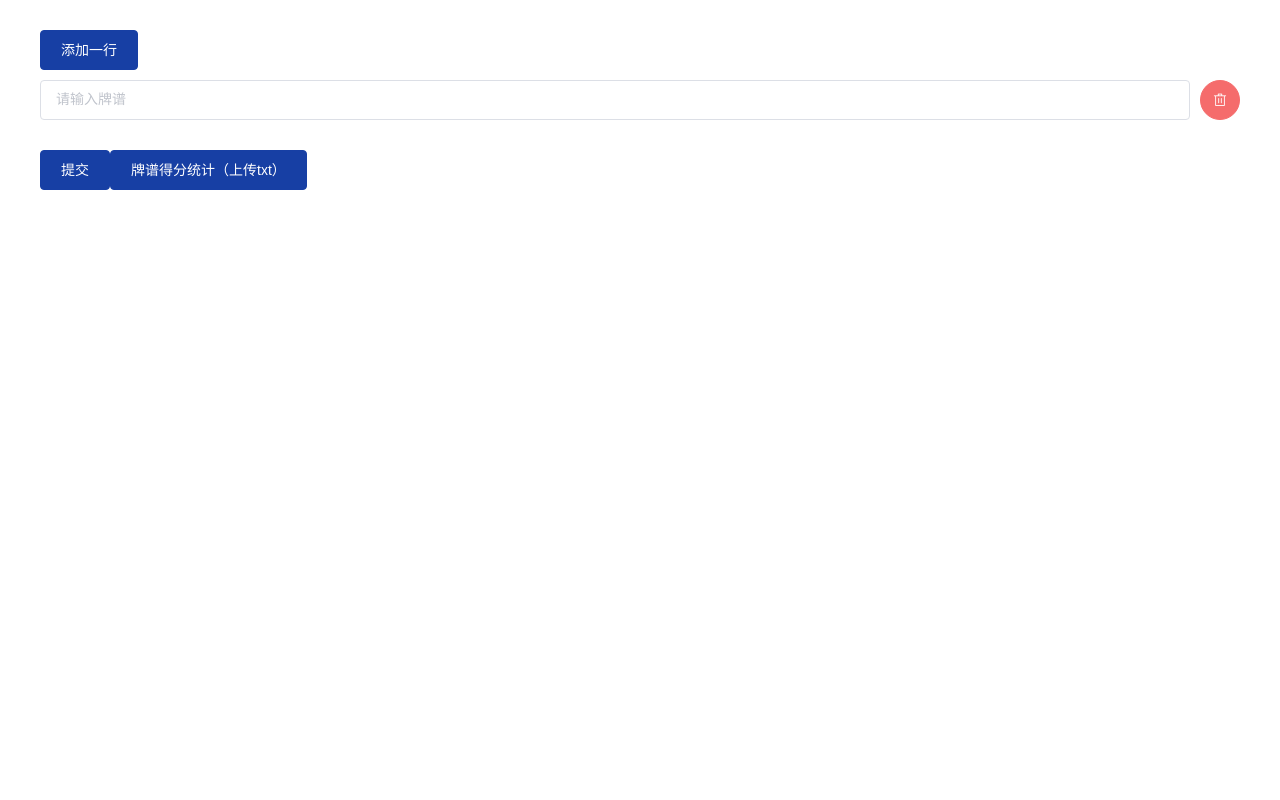
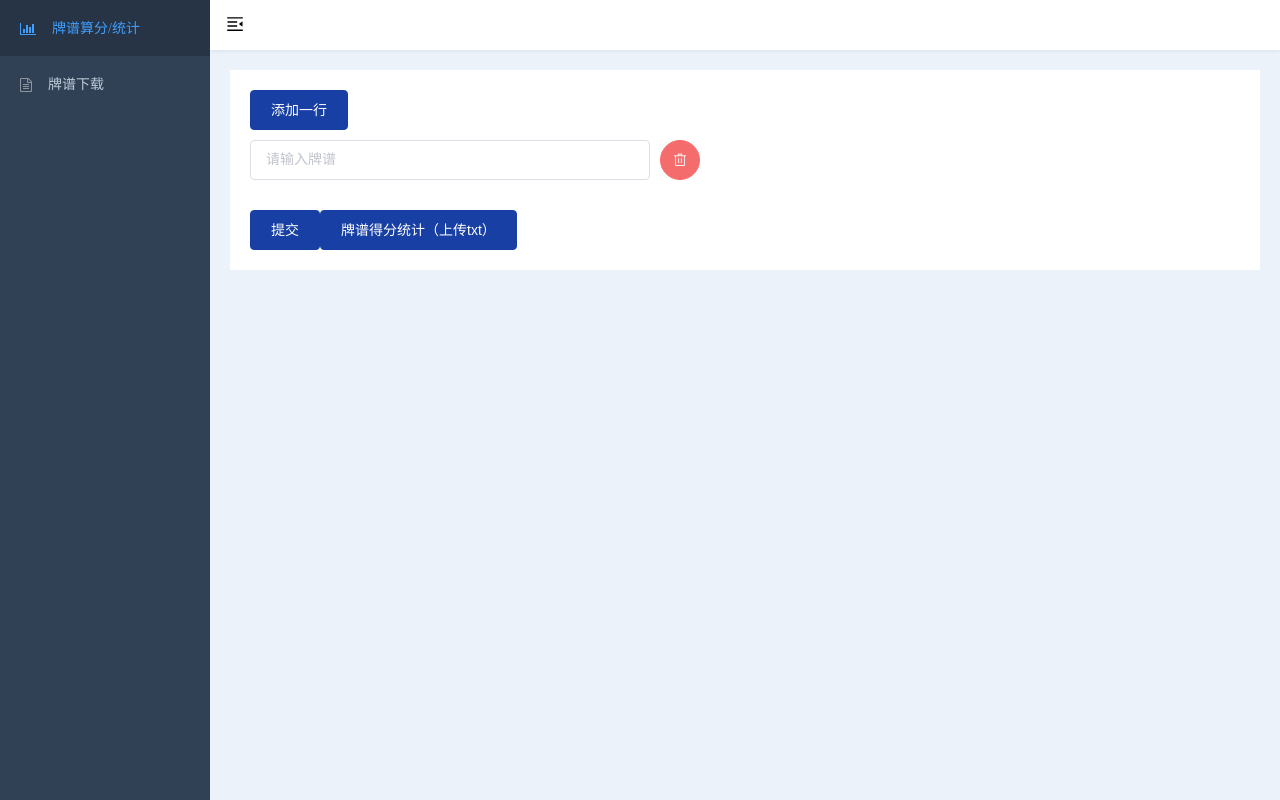
Before and after one commit to EvanMaFYH/majsoul-paipu, a Nuxt app in the folder packages/majsoul-web/: page / in a window 1280 px wide. Built offline with nearby package versions, Linux system fonts and the light colour scheme.

Commit message:
页面整合

```diff
--- a/packages/majsoul-web/assets/main.scss
+++ b/packages/majsoul-web/assets/main.scss
@@ -54,3 +54,10 @@ input,
 textarea {
   font-family: 'Microsoft YaHei', 'PingFang SC';
 }
+
+#__nuxt,
+#__layout {
+  width: 100%;
+  height: 100%;
+  overflow: hidden;
+}
--- /dev/null
+++ b/packages/majsoul-web/assets/transition.scss
@@ -0,0 +1,28 @@
+// global transition css
+
+/* fade */
+.fade-enter-active,
+.fade-leave-active {
+  transition: opacity 0.28s;
+}
+
+.fade-enter,
+.fade-leave-active {
+  opacity: 0;
+}
+
+/* fade-transform */
+.fade-transform-leave-active,
+.fade-transform-enter-active {
+  transition: all 0.5s;
+}
+
+.fade-transform-enter {
+  opacity: 0;
+  transform: translateX(-30px);
+}
+
+.fade-transform-leave-to {
+  opacity: 0;
+  transform: translateX(30px);
+}
--- a/packages/majsoul-web/assets/variable.scss
+++ b/packages/majsoul-web/assets/variable.scss
@@ -4,6 +4,7 @@ $main-title-color: #333;
 $sub-title-color: #666;
 $tip-color: #999;
 $page-main-width: 1200px;
+$page-padding: 20px;
 
 :export {
   primaryColor: $primary-color;
--- /dev/null
+++ b/packages/majsoul-web/components/el-ext-menu.js
@@ -0,0 +1,173 @@
+import Menu from 'element-ui/lib/menu'
+const DEFAULT_PROPS = {
+  children: 'children',
+  menuName: 'menuName',
+  index: 'index',
+  iconClass: 'iconClass',
+}
+export default {
+  name: 'ElExtMenu',
+  props: {
+    ...Menu.props,
+    content: {
+      type: Array,
+      default: () => [],
+    },
+    auth: {
+      type: String,
+      default: '',
+    },
+    props: Object,
+  },
+  computed: {
+    mProps() {
+      return Object.assign({}, DEFAULT_PROPS, this.props)
+    },
+  },
+  render(h) {
+    return this.renderMenu(h, 'el-menu', this.content, {
+      props: this._props,
+      class: {
+        'el-ext-menu': true,
+      },
+      ref: 'elExtMenu',
+      on: ['select', 'open', 'close'].reduce((total, eventName) => {
+        total[eventName] = (...args) => this.$emit(eventName, ...args)
+        return total
+      }, {}),
+    })
+  },
+  mounted() {
+    this.$nextTick(() => {
+      Object.keys(Menu.methods).forEach((key) => {
+        this[key] = this.$refs.elExtMenu[key]
+      })
+    })
+  },
+  methods: {
+    renderMenu(
+      h,
+      tag,
+      content,
+      options = {},
+      parentId = null,
+      parentLevel = 0,
+      before = null
+    ) {
+      if (tag !== 'el-menu-item-group') {
+        ++parentLevel
+      }
+      return h(tag, options, [
+        before,
+        ...content.reduce((total, current, index) => {
+          const item = { ...current }
+          if (Array.isArray(item.auth) && !item.auth.includes(this.auth)) {
+            return total
+          }
+          const currentId = parentId ? `${parentId}-${index}` : index + ''
+          if (
+            Array.isArray(item[this.mProps.children]) &&
+            item[this.mProps.children].length > 0
+          ) {
+            if (item.isGroup) {
+              total.push(
+                this.renderMenuItemGroup(h, item, currentId, parentLevel)
+              )
+            } else {
+              total.push(this.renderSubMenu(h, item, currentId, parentLevel))
+            }
+          } else {
+            total.push(this.renderMenuItem(h, item, currentId, parentLevel))
+          }
+          return total
+        }, []),
+      ])
+    },
+    renderMenuItem(h, item, id, level) {
+      const options = {
+        props: {
+          ...item,
+          index: item[this.mProps.index] || id,
+        },
+        class: {
+          [`el-ext-level-${level}`]: true,
+        },
+        nativeOn: {
+          click: () => this.$emit('menuItemSelect', item),
+        },
+      }
+      return h('el-menu-item', options, this.renderTitle(h, item, true))
+    },
+    renderMenuItemGroup(h, item, id, level) {
+      const options = {
+        class: {
+          [`el-ext-level-${level}`]: true,
+        },
+      }
+      return this.renderMenu(
+        h,
+        'el-menu-item-group',
+        item[this.mProps.children],
+        options,
+        id,
+        level,
+        this.renderTitle(h, item)
+      )
+    },
+    renderSubMenu(h, item, id, level) {
+      const options = {
+        props: {
+          ...item,
+          index: item[this.mProps.index] || id,
+        },
+        class: {
+          [`el-ext-level-${level}`]: true,
+        },
+      }
+      return this.renderMenu(
+        h,
+        'el-submenu',
+        item[this.mProps.children],
+        options,
+        id,
+        level,
+        this.renderTitle(h, item)
+      )
+    },
+    renderTitle(h, item, isMenuItem = false) {
+      if (item.render && typeof item.render === 'function') {
+        return h('template', { slot: 'title' }, [item.render()])
+      }
+      const titleArray = [
+        item.renderBefore && typeof item.renderBefore === 'function'
+          ? item.renderBefore()
+          : null,
+        item[this.mProps.iconClass]
+          ? h(
+              'i',
+              {
+                class: {
+                  [item[this.mProps.iconClass]]: true,
+                },
+              },
+              null
+            )
+          : null,
+        h(
+          'span',
+          isMenuItem ? { slot: 'title' } : null,
+          item[this.mProps.menuName]
+        ),
+        item.renderAfter && typeof item.renderAfter === 'function'
+          ? item.renderAfter()
+          : null,
+      ].filter((t) => t)
+      if (isMenuItem) {
+        return titleArray
+      }
+      return titleArray.length > 1
+        ? h('template', { slot: 'title' }, [...titleArray])
+        : h('template', { slot: 'title' }, item[this.mProps.menuName])
+    },
+  },
+}
--- /dev/null
+++ b/packages/majsoul-web/layouts/default.vue
@@ -0,0 +1,168 @@
+<template>
+  <div class="default-layout">
+    <el-scrollbar
+      class="default-layout-left"
+      :class="{ 'is-hide': menuShrink }"
+    >
+      <el-ext-menu
+        :content="menuList"
+        mode="vertical"
+        background-color="#304156"
+        text-color="#bfcbd9"
+        :unique-opened="false"
+        active-text-color="#409eff"
+        :default-active="$route.path"
+        :collapse="menuShrink"
+        :collapse-transition="false"
+        @menuItemSelect="onMenuItemClick"
+      ></el-ext-menu>
+    </el-scrollbar>
+    <div class="default-layout-right">
+      <div class="top-content">
+        <div class="top-content__toggle" @click="toggleMenu">
+          <svg
+            :class="{ 'is-active': !menuShrink }"
+            class="top-content__toggle__svg"
+            viewBox="0 0 1024 1024"
+            xmlns="http://www.w3.org/2000/svg"
+            width="64"
+            height="64"
+          >
+            <path
+              d="M408 442h480c4.4 0 8-3.6 8-8v-56c0-4.4-3.6-8-8-8H408c-4.4 0-8 3.6-8 8v56c0 4.4 3.6 8 8 8zm-8 204c0 4.4 3.6 8 8 8h480c4.4 0 8-3.6 8-8v-56c0-4.4-3.6-8-8-8H408c-4.4 0-8 3.6-8 8v56zm504-486H120c-4.4 0-8 3.6-8 8v56c0 4.4 3.6 8 8 8h784c4.4 0 8-3.6 8-8v-56c0-4.4-3.6-8-8-8zm0 632H120c-4.4 0-8 3.6-8 8v56c0 4.4 3.6 8 8 8h784c4.4 0 8-3.6 8-8v-56c0-4.4-3.6-8-8-8zM142.4 642.1L298.7 519a8.84 8.84 0 0 0 0-13.9L142.4 381.9c-5.8-4.6-14.4-.5-14.4 6.9v246.3a8.9 8.9 0 0 0 14.4 7z"
+            />
+          </svg>
+        </div>
+        <div class="top-content__title">{{ title }}</div>
+      </div>
+      <div class="main-content">
+        <transition name="fade-transform" mode="out-in">
+          <nuxt />
+        </transition>
+      </div>
+    </div>
+  </div>
+</template>
+
+<script>
+import ElExtMenu from '@/components/el-ext-menu'
+export default {
+  components: {
+    ElExtMenu,
+  },
+  data() {
+    return {
+      menuList: [
+        { menuName: '牌谱算分/统计', index: '/', iconClass: 'fa fa-bar-chart' },
+        {
+          menuName: '牌谱下载',
+          index: '/download-paipu',
+          iconClass: 'fa fa-file-text-o',
+        },
+      ],
+      menuShrink: false,
+      title: '',
+    }
+  },
+  watch: {
+    '$route.path'() {
+      this.setTitle()
+    },
+  },
+  methods: {
+    toggleMenu() {
+      this.menuShrink = !this.menuShrink
+    },
+    onMenuItemClick(item) {
+      this.$router.push(item.index)
+    },
+    setTitle() {
+      const timer = setTimeout(() => {
+        this.title =
+          this.$route.matched?.[0]?.instances?.default?.$metaInfo?.title || ''
+        clearTimeout(timer)
+      }, 100)
+    },
+  },
+}
+</script>
+
+<style lang="scss" scoped>
+.default-layout {
+  width: 100%;
+  height: 100%;
+  overflow: hidden;
+  display: flex;
+  &-left {
+    width: 210px;
+    height: 100%;
+    background-color: #304156;
+    transition: width 0.28s;
+    &.is-hide {
+      width: 54px;
+    }
+    .el-ext-menu {
+      height: 100%;
+      overflow: auto;
+      border-right: none;
+    }
+    ::v-deep {
+      .el-scrollbar__wrap {
+        overflow-x: hidden;
+      }
+      .el-menu-item {
+        i {
+          margin-right: 16px;
+        }
+      }
+    }
+  }
+  &-right {
+    flex: 1;
+    overflow: hidden;
+    display: flex;
+    flex-direction: column;
+    .top-content {
+      height: 50px;
+      position: relative;
+      background: #fff;
+      box-shadow: 0 1px 4px rgba(0, 21, 41, 0.08);
+      display: flex;
+      align-items: center;
+      &__toggle {
+        padding: 0 15px;
+        line-height: 46px;
+        height: 100%;
+        float: left;
+        cursor: pointer;
+        transition: background 0.3s;
+        -webkit-tap-highlight-color: transparent;
+
+        &:hover {
+          background: rgba(0, 0, 0, 0.025);
+        }
+        &__svg {
+          display: inline-block;
+          vertical-align: middle;
+          width: 20px;
+          height: 20px;
+          &.is-active {
+            transform: rotate(180deg);
+          }
+        }
+      }
+      &__title {
+        font-size: 14px;
+        margin-left: 8px;
+        color: #333;
+      }
+    }
+    .main-content {
+      flex: 1;
+      overflow: auto;
+      background-color: #ebf2f9;
+      padding: 20px;
+    }
+  }
+}
+</style>
--- a/packages/majsoul-web/nuxt.config.js
+++ b/packages/majsoul-web/nuxt.config.js
@@ -39,7 +39,12 @@ export default {
   },
 
   // Global CSS: https://go.nuxtjs.dev/config-css
-  css: ['@/assets/element-variables.scss', '@/assets/main.scss'],
+  css: [
+    '@/assets/element-variables.scss',
+    'font-awesome/css/font-awesome.min.css',
+    '@/assets/main.scss',
+    '@/assets/transition.scss',
+  ],
 
   // Plugins to run before rendering page: https://go.nuxtjs.dev/config-plugins
   plugins: ['@/plugins/element-ui'],
--- a/packages/majsoul-web/package.json
+++ b/packages/majsoul-web/package.json
@@ -26,6 +26,7 @@
     "dayjs": "^1.11.10",
     "element-ui": "^2.15.10",
     "file-saver": "^2.0.5",
+    "font-awesome": "^4.7.0",
     "lodash.clonedeep": "^4.5.0",
     "lodash.debounce": "^4.0.8",
     "nuxt": "2.15.8",
--- a/packages/majsoul-web/pages/index.vue
+++ b/packages/majsoul-web/pages/index.vue
@@ -1,6 +1,5 @@
 <template>
   <div class="page-home">
-    <div class="page-home-content">
     <div class="paipu-form">
       <div class="paipu-form__action">
         <el-button type="primary" @click="newLine">添加一行</el-button>
@@ -57,7 +56,6 @@
       ></el-table-column>
     </el-table>
   </div>
-  </div>
 </template>
 
 <script>
@@ -68,6 +66,11 @@ export default {
       loading: false,
       paipuList: [{ value: '' }],
       resultList: [],
+    }
+  },
+  head() {
+    return {
+      title: '牌谱算分/统计',
     }
   },
   methods: {
@@ -157,11 +160,8 @@ export default {
 </script>
 <style lang="scss" scoped>
 .page-home {
-  padding: 30px 0;
-  &-content {
-    width: $page-main-width;
-    margin: 0 auto;
-  }
+  background-color: #fff;
+  padding: $page-padding;
   .paipu-form {
     &__action {
       margin-bottom: 10px;
@@ -169,14 +169,12 @@ export default {
     &__submit {
       margin-top: 30px;
     }
-    &__content {
-    }
     &__line {
       display: flex;
       align-items: center;
       margin-bottom: 10px;
       .el-input {
-        flex: 1;
+        width: 400px;
         margin-right: 10px;
       }
     }
```
Also changed, not shown: packages/majsoul-web/pages/download-paipu.vue (+2 -7 lines), 1 other file (tests, documents, lock files or other folders). Lines whose indentation alone changed are shown as unchanged.
